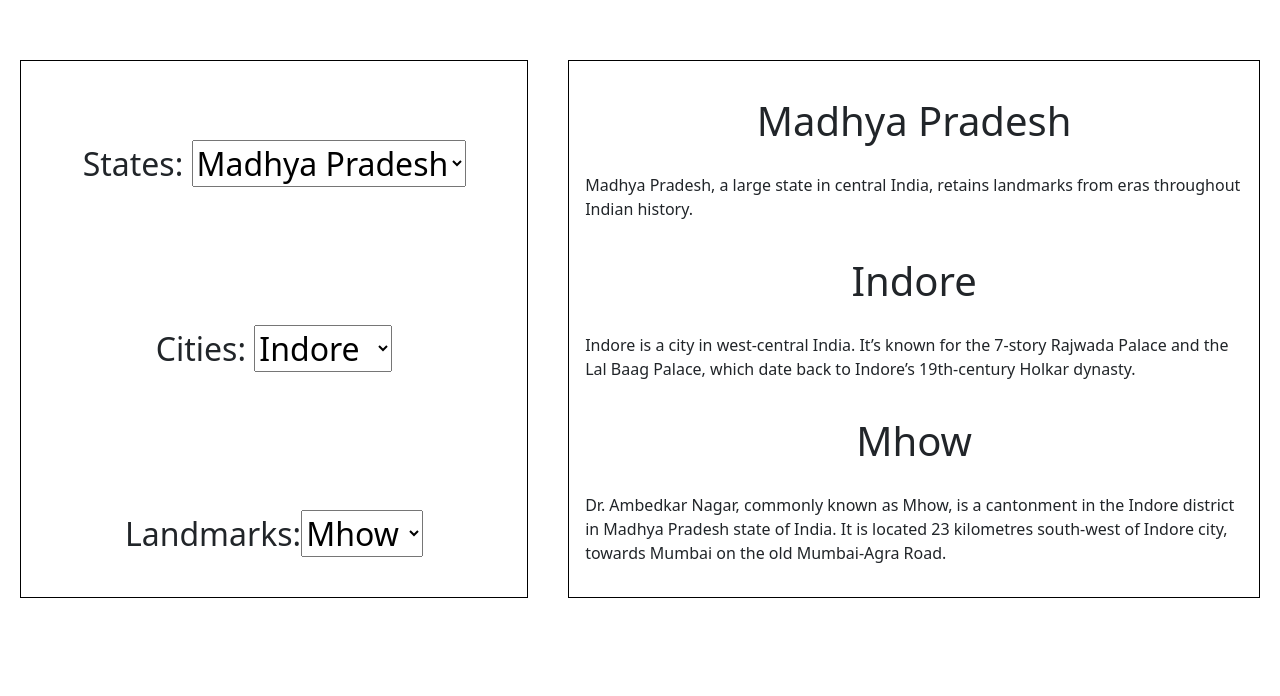
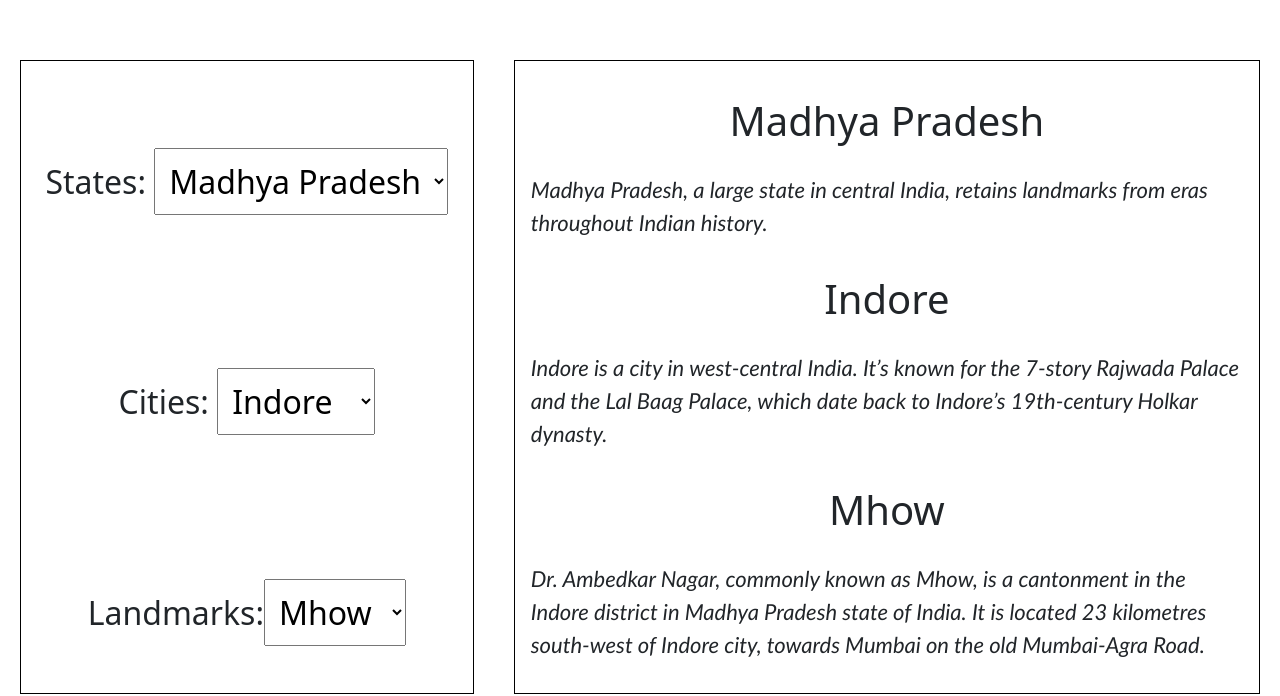
Before and after one commit to acciojob/dropdown-react-abhishek-rathod1, a React app: page / in a window 1280 px wide. Built offline with nearby package versions, Linux system fonts and the light colour scheme.

Commit message:
updated css

```diff
--- a/src/styles/App.css
+++ b/src/styles/App.css
@@ -44,3 +44,16 @@ button{
     margin: 20px;
     padding: 16px;
 }
+
+.info-container p{
+    font-size: 22px;
+    font-style: italic;
+    font-family: 'Trebuchet MS', 'Lucida Sans Unicode', 'Lucida Grande', 'Lucida Sans', Arial, sans-serif;
+}
+
+select{
+    padding: 10px;
+}
+option{
+    background-color: grey;
+}
```
